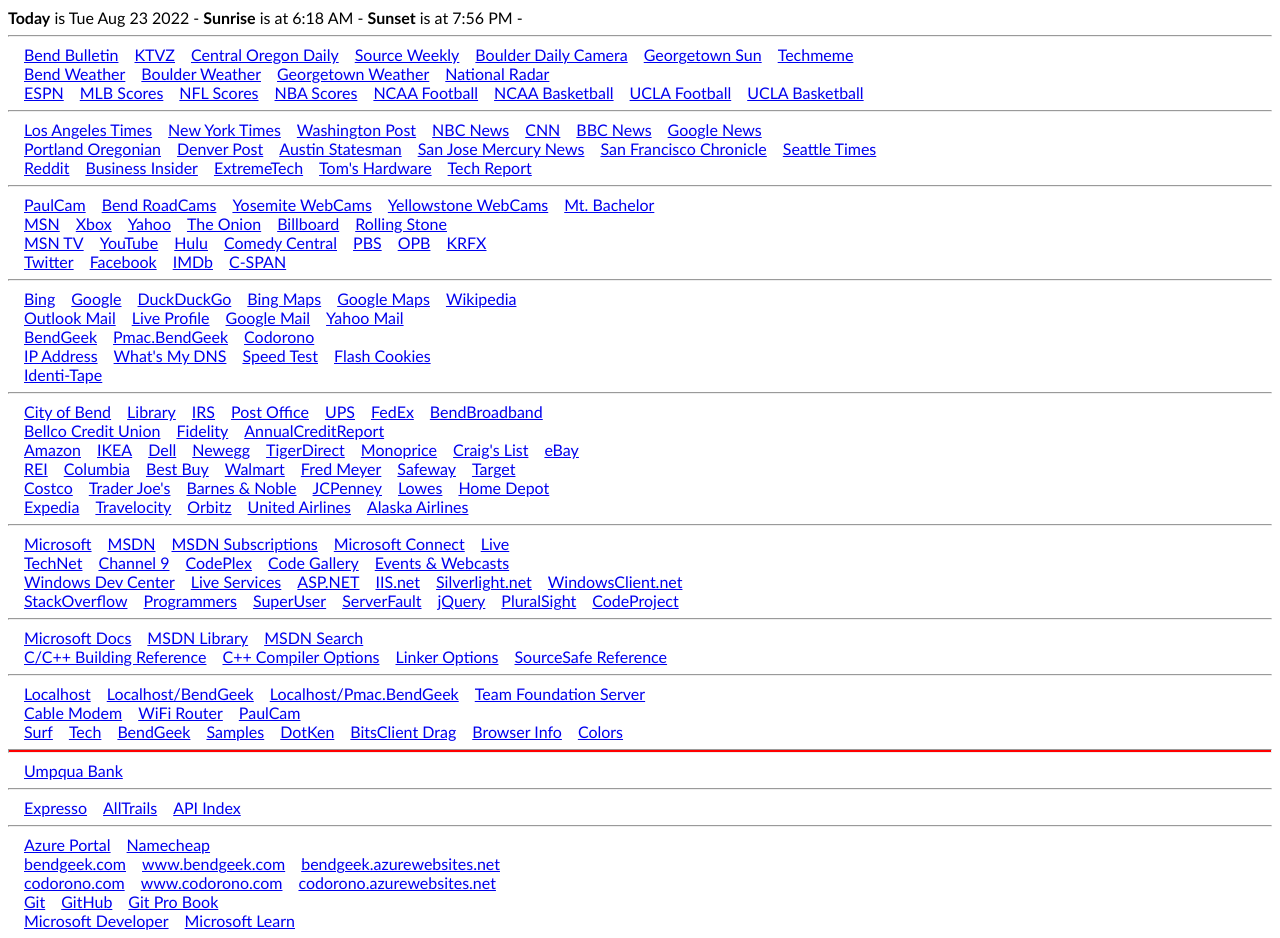
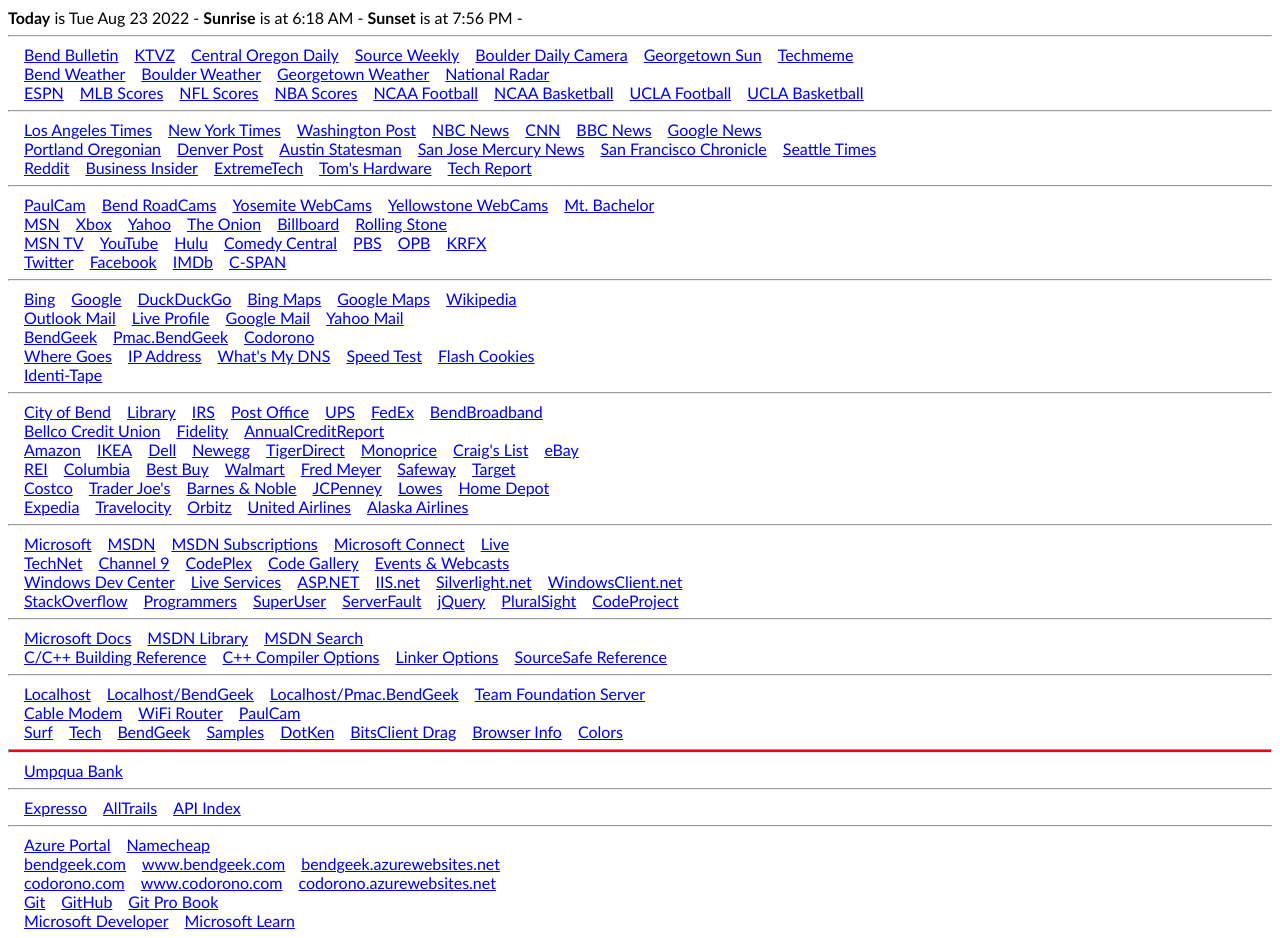
Before and after one commit to Codorono/Web, a plain HTML site: page Home.htm in a window 1280 px wide. Drawn offline with Linux system fonts and the light colour scheme.

Commit message:
Updated.

```diff
--- a/Home.htm
+++ b/Home.htm
@@ -610,6 +610,9 @@
     </div>
     <div class="url-row">
         <div>
+            <a href="https://wheregoes.com/">Where Goes</a>
+        </div>
+        <div>
             <a href="https://whatismyipaddress.com/">IP Address</a>
         </div>
         <div>
```
